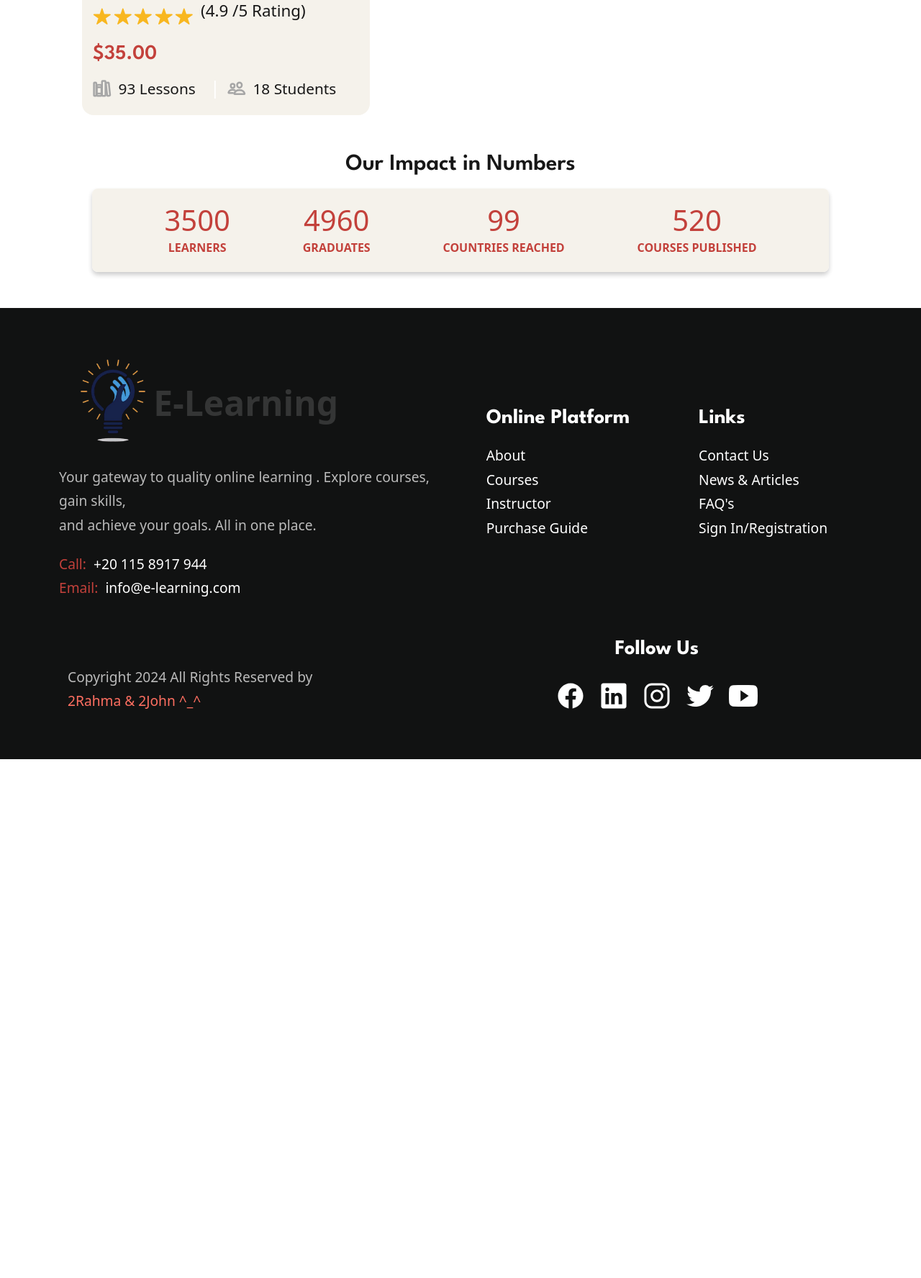
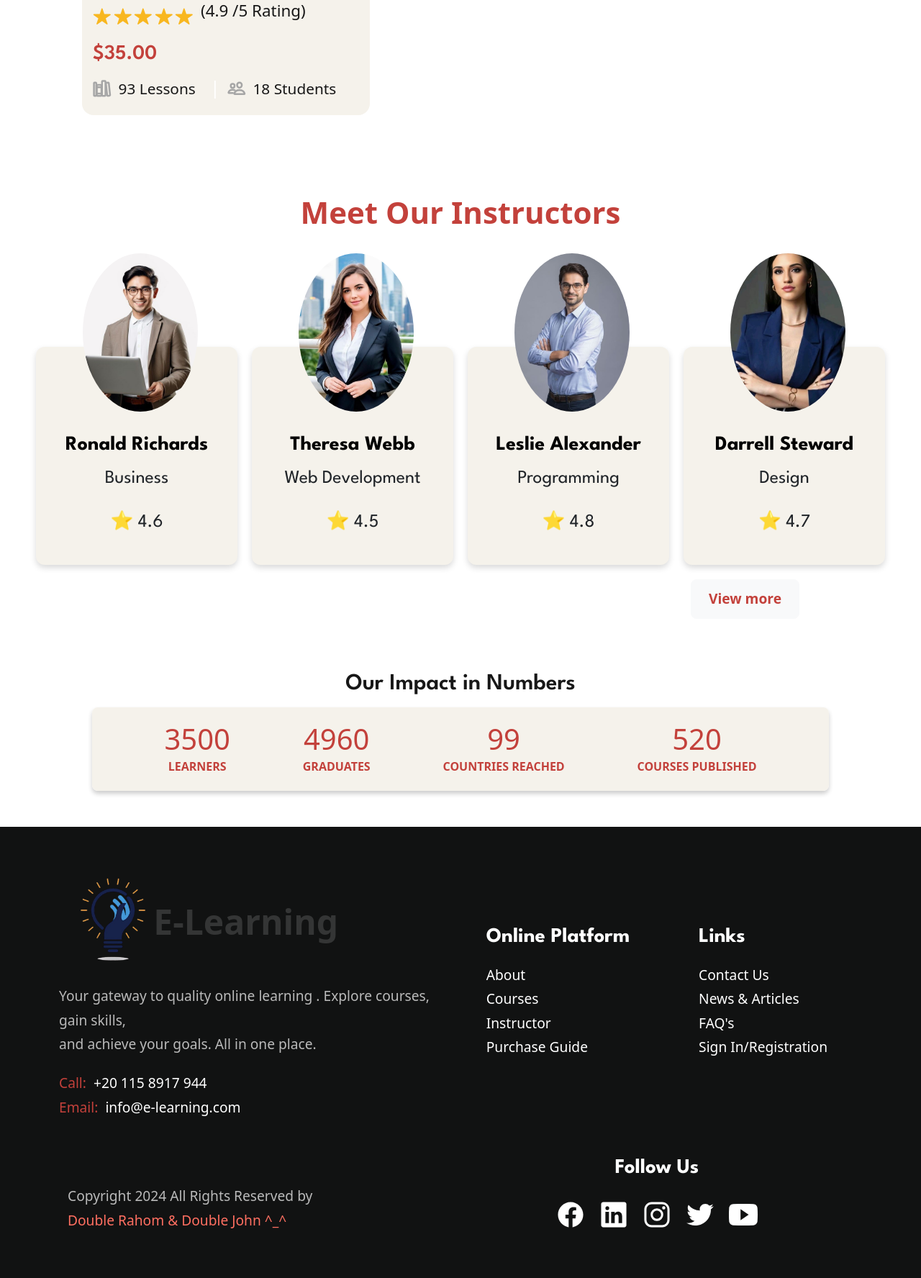
Before and after one commit to RahMA79/e_learning-website, a PHP site: page /home.html in a window 1280 px wide. Shown: the part 1945-3721 px from the top of the page at 72% size. Before the commit the page ends 3000 px from the top, so only its background shows below. Run offline with PHP 8.4, Linux system fonts and the light colour scheme.

Commit message:
add team section to Home Page

```diff
--- a/home.html
+++ b/home.html
@@ -35,7 +35,7 @@
           <ul class="navbar-nav ms-auto me-4">
             <li class="nav-item"><a class="nav-link text-light" href="#home">Home</a></li>
             <li class="nav-item"><a class="nav-link text-light" href="#courses">Courses</a></li>
-            <li class="nav-item"><a class="nav-link text-light" href="#">Team</a></li>
+            <li class="nav-item"><a class="nav-link text-light" href="#team">Team</a></li>
             <li class="nav-item"><a class="nav-link text-light" href="#">My Learning</a></li>
             <li class="nav-item"><a class="nav-link text-light" href="#About-us">About Us</a></li>
           </ul>
@@ -297,6 +297,60 @@
 
     </div>
   </section>
+
+   <!--Our Team-->
+   <section id="team" style="padding: 50px 20px; text-align: center; background-color: white;">
+    <p class="section-subtitle" style="margin-bottom: 150px;">Meet Our Instructors</p>
+
+    <div style="display: flex; justify-content: center; gap: 20px; flex-wrap: wrap; padding-top: -100px;">
+
+      <!-- Mentor 1 -->
+      <div class="team-card">
+        <div class="image-container">
+          <img src="images/instructor1.jpg" alt="Ronald Richards">
+        </div>
+        <h3><a href="#">Ronald Richards</a></h3>
+        <p>Business</p>
+        <p>⭐ 4.6</p>
+      </div>
+
+      <!-- Mentor 2 -->
+      <div class="team-card">
+        <div class="image-container">
+          <img src="images/instructor5.jpg" alt="Theresa Webb">
+        </div>
+        <h3><a href="#">Theresa Webb</a></h3>
+        <p>Web Development</p>
+        <p>⭐ 4.5</p>
+      </div>
+
+      <!-- Mentor 3 -->
+      <div class="team-card">
+        <div class="image-container">
+        <img src="images/instructor2.jpg" alt="Leslie Alexander">
+      </div>
+        <h3><a href="#">Leslie Alexander</a></h3>
+        <p>Programming</p>
+        <p>⭐ 4.8</p>
+      </div>
+
+      <!-- Mentor 4 -->
+      <div class="team-card">
+        <div class="image-container">
+        <img src="images/instructor4.jpg" alt="Darrell Steward">
+      </div>
+        <h3><a href="#">Darrell Steward</a></h3>
+        <p>Design</p>
+        <p>⭐ 4.7</p>
+      </div>
+
+    </div>
+    <div class="browse" style=" margin-right: 125px; margin-top: 20px;">
+      <a href="#" class="btn btn-light me-4 btn1 ">
+        View more
+      </a>
+    </div>
+  </section>
   <h2 class="h2 section-title " style="display: block;">Our Impact in Numbers</h2>
   <div class="container-status" style="padding-top: 4px ;">
     <section id="stats" class="stats-section">
@@ -342,7 +396,7 @@
           <div class="footer-bottom">
             <div class="container">
               <p class="copyright">
-                Copyright 2024 All Rights Reserved by <a href="#" class="copyright-link"> 2Rahma & 2John ^_^</a>
+                Copyright 2024 All Rights Reserved by <a href="#" class="copyright-link"> Double Rahom & Double John ^_^</a>
               </p>
             </div>
           </div>
@@ -356,7 +410,7 @@
               </li>
               <li><a href="#" class="footer-link">About</a></li>
               <li><a href="#courses" class="footer-link">Courses</a></li>
-              <li><a href="#" class="footer-link">Instructor</a></li>
+              <li><a href="#team" class="footer-link">Instructor</a></li>
               <li><a href="#" class="footer-link">Purchase Guide</a></li>
             </ul>
 
--- a/styles.css
+++ b/styles.css
@@ -381,6 +381,82 @@ padding-bottom: 2rem;
   height: 100%; /* Ensure it takes full height of its parent container */
 }
 
+/* Mentor Card Styling */
+.team-card {
+  width: 280px;
+  text-align: center;
+  background-color: #F5F2EB;
+  border-radius: 12px;
+  padding: 30px 20px 20px;
+  box-shadow: 0 4px 8px rgba(0, 0, 0, 0.15);
+  position: relative;
+  overflow: visible;
+  transition: transform 0.4s, box-shadow 0.4s;
+  opacity: 0;
+  transform: translateY(20px);
+  animation: fadeInUp 0.6s ease forwards;
+}
+
+.team-card h3 {
+  font-weight: bold;
+  font-family: 'League Spartan', sans-serif;
+  margin-top: 90px;
+}
+
+.team-card h3 a{
+  text-decoration: none;
+  color: #000;
+  font-weight: bold;
+  font-family: 'League Spartan', sans-serif;
+  margin-top: 90px;
+}
+.team-card h3 a:hover{
+  color: #C3413B;
+}
+
+
+.team-card p {
+  font-weight: 400;
+  font-family: 'League Spartan', sans-serif;
+}
+
+/* Image Container for positioning */
+.image-container {
+  position: absolute;
+  top: -130px;
+  /* Moves the image outside the card */
+  left: 50%;
+  transform: translateX(-50%);
+  /* Centers the image */
+  width: 150px;
+  /* Image width */
+  height: 150px;
+  /* Image height */
+  overflow: visible;
+  z-index: 1;
+  /* Ensures the image appears above the card content */
+}
+
+.image-container img {
+  width: 160px;
+  height: 220px;
+  border-radius: 50%;
+  object-fit: cover;
+}
+
+/* Hover Effect */
+.team-card:hover {
+  /* transform: translateY(-10px); */
+  transform: scale(1.1);
+  box-shadow: 0 8px 16px rgba(0, 0, 0, 0.2);
+}
+
+.team-card img:hover {
+  transform: scale(1.1);
+  /* Slight zoom effect */
+  box-shadow: 0 8px 16px rgba(0, 0, 0, 0.2);
+}
+
 .stats-section {
   display: flex;
   justify-content: space-around;
@@ -579,6 +655,47 @@ padding-bottom: 2rem;
   }
 
 }
+/* Animation */
+
+.animate-slideInFromBottom {
+  animation: slideInFromBottom 0.10s ease-out forwards;
+}
+
+@keyframes fadeInUp {
+  0% {
+    opacity: 0;
+    transform: translateY(20px);
+  }
+
+  100% {
+    opacity: 1;
+    transform: translateY(0);
+  }
+}
+
+@keyframes slideInFromBottom {
+  from {
+    transform: translateY(100%);  /* Start off-screen below */
+    opacity: 0;  /* Initially hidden */
+  }
+
+  to {
+    transform: translateY(0);  /* End at its normal position */
+    opacity: 1;  /* Fully visible */
+  }
+}
+
+
+
+
+/* Mobile view adjustments */
+@media (max-width: 767px) {
+  .navbar-nav {
+    padding-top: 10px;
+  }
+
+}
+
 /* Animation to fade in and slide up */
 @keyframes fadeInSlideUp {
   0% {
```
Also changed, not shown: images/instructor0.jpg (added), images/instructor1.jpg (added), images/instructor2.jpg (added), images/instructor3.jpg (added), images/instructor4.jpg (added), images/instructor5.jpg (added).
